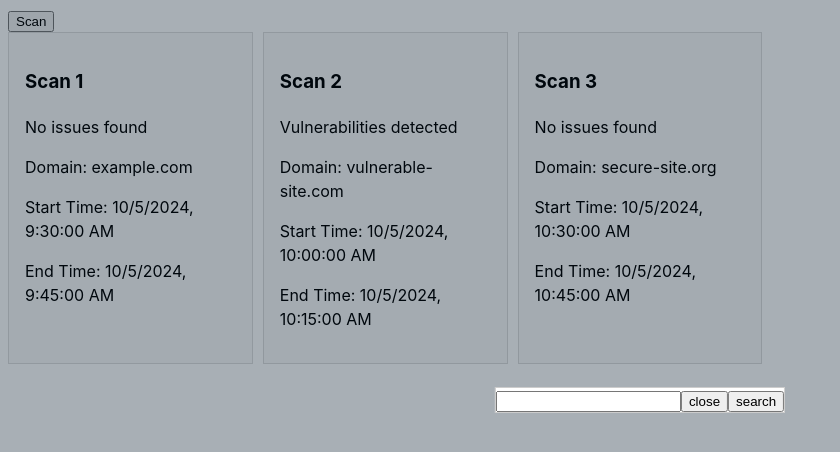
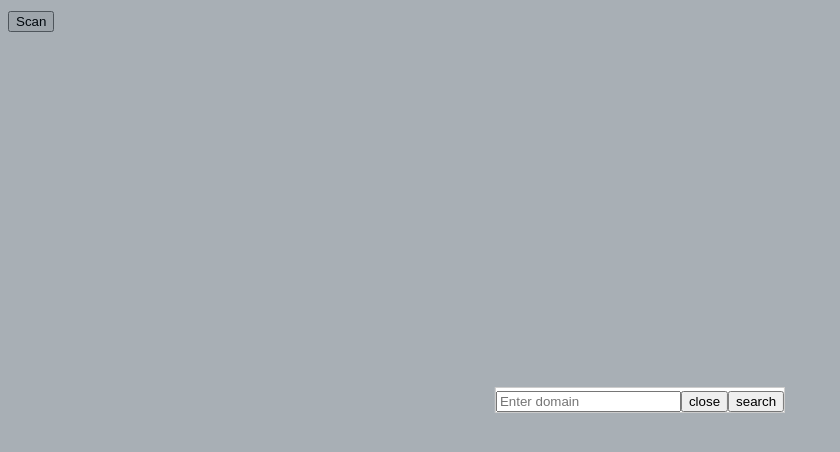
Before and after one commit to LevaniMigriauli/osint, a React (Vite) app: page / in a window 1280 px wide. Both pictures are taken after a click on the button "Scan". Shown: the top 452 px of the page, without its empty margins (0-840 px from the left). Built offline with nearby package versions, Linux system fonts and the light colour scheme.

Commit message:
feat: add scan functionality

```diff
--- a/src/pages/home/Home.jsx
+++ b/src/pages/home/Home.jsx
@@ -1,29 +1,69 @@
-import { useRef } from 'react'
+import { useEffect, useRef, useState } from 'react'
 import ReactModal from '../../ui/lib/Modal.jsx'
 import ReorderableScanList from './components/scanList/ScanList.jsx'
+import { mockData } from './components/mockData.js'
 
 const Home = () => {
   const modalRef = useRef(null)
+  const [domain, setDomain] = useState('')
+  const [scans, setScans] = useState(() => {
+    const savedScans = localStorage.getItem('scans')
+    return savedScans ? Array.isArray(JSON.parse(savedScans)) ? JSON.parse(
+      savedScans) : [] : []
+  })
+
+  useEffect(() => {
+    if (scans.length > 0)
+      localStorage.setItem('scans', JSON.stringify(scans))
+  }, [scans])
+
+  const handleScan = () => {
+
+    const mockScanResults = mockData.find(item => item.domainName === domain)
+
+    if (mockScanResults) {
+      setScans(prevResults => [...prevResults, mockScanResults])
+    } else {
+      const uniqueId = `invalid-${Date.now()}`
+
+      setScans(prevResults => [
+        ...prevResults, {
+          id: uniqueId,
+          name: 'Invalid Domain',
+          result: 'No valid domain found',
+          startTime: new Date().toISOString(),
+          endTime: new Date().toISOString(),
+          domainName: domain
+        }])
+    }
+
+    modalRef.current.handleCloseModal()
+  }
 
   return (
     <>
-      <header>
-        <button type={'button'}
+      <header style={{ marginBottom: '40px' }}>
+        <button type={'button'} style={{ cursor: 'pointer', zIndex: '999' }}
                 onClick={() => modalRef.current.handleOpenModal()}>
           Scan
         </button>
         <ReactModal ref={modalRef}>
-          <input/>
+          <input
+            type="text"
+            value={domain}
+            onChange={(e) => setDomain(e.target.value)}
+            placeholder="Enter domain"
+          />
           <button type={'button'}
                   onClick={() => modalRef.current.handleCloseModal()}>close
           </button>
-          <button>search</button>
+          <button onClick={handleScan}>search</button>
         </ReactModal>
       </header>
       <main>
 
         <div>
-          <ReorderableScanList/>
+          <ReorderableScanList scans={scans} setScans={setScans}/>
         </div>
       </main>
     </>
--- a/src/pages/home/components/ScanResutls.js
+++ b/src/pages/home/components/mockData.js
@@ -1,4 +1,4 @@
-export const scanResults = [
+export const mockData = [
   {
     id: '123',
     name: 'Scan 1',
--- a/src/pages/home/components/scanDetails/ScanDetails.jsx
+++ b/src/pages/home/components/scanDetails/ScanDetails.jsx
@@ -1,9 +1,9 @@
 import { Link, useParams } from 'react-router-dom'
-import { scanResults } from '../ScanResutls.js'
+import { mockData } from '../mockData.js'
 
 const ScanDetails = () => {
   const { id } = useParams();
-  const scan = scanResults.find(scan => scan.id.toString() === id);
+  const scan = mockData.find(scan => scan.id.toString() === id);
 
   return (
     <div>
--- a/src/pages/home/components/scanList/ScanList.jsx
+++ b/src/pages/home/components/scanList/ScanList.jsx
@@ -1,17 +1,7 @@
-import React, { useState, useEffect } from 'react';
 import { DragDropContext, Droppable, Draggable } from '@hello-pangea/dnd';
 import classes from './ScanList.module.scss';
-import { scanResults } from '../ScanResutls.js'
 
-const ReorderableScanList = () => {
-  const [scans, setScans] = useState(() => {
-    const savedScans = localStorage.getItem('scans');
-    return savedScans ? JSON.parse(savedScans) : scanResults;
-  });
-
-  useEffect(() => {
-    localStorage.setItem('scans', JSON.stringify(scans));
-  }, [scans]);
+const ReorderableScanList = ({scans, setScans}) => {
 
   const handleOnDragEnd = (result) => {
     if (!result.destination) return;
```
